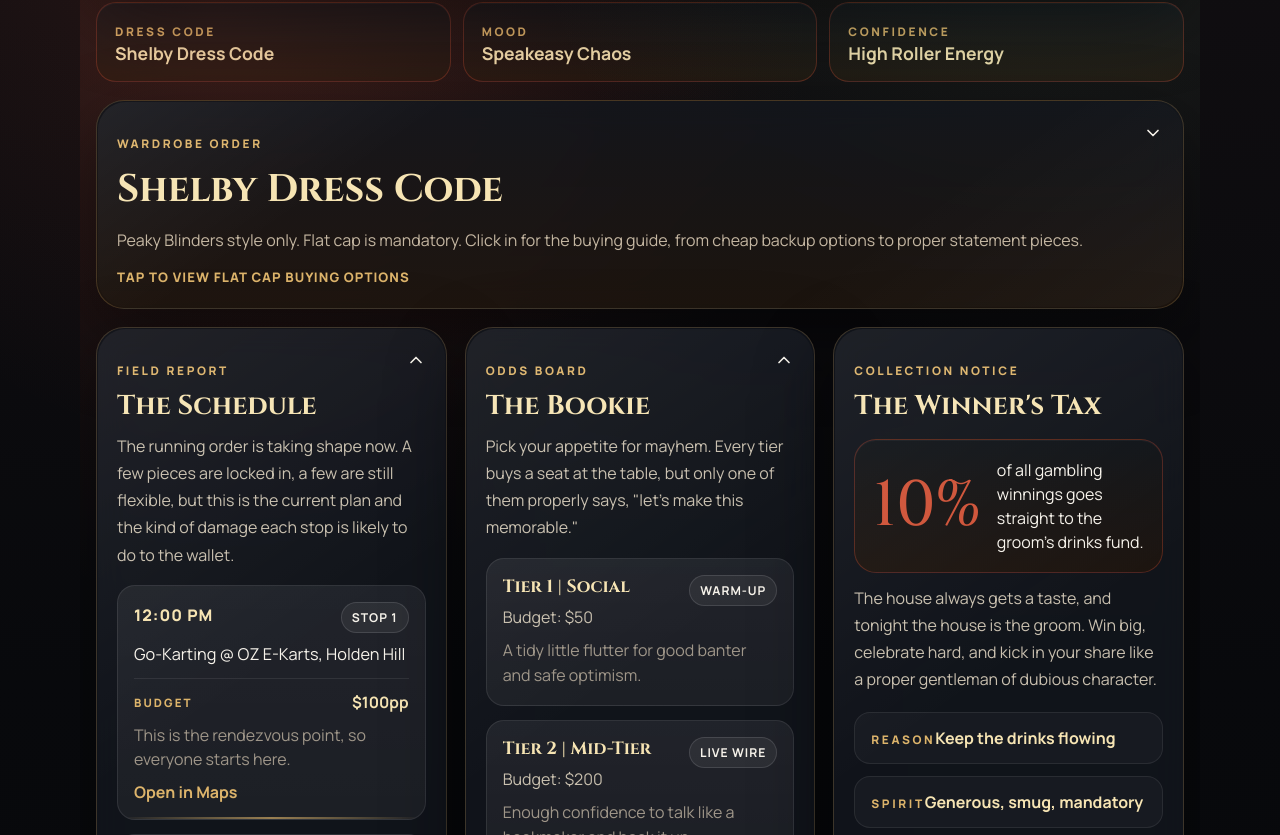
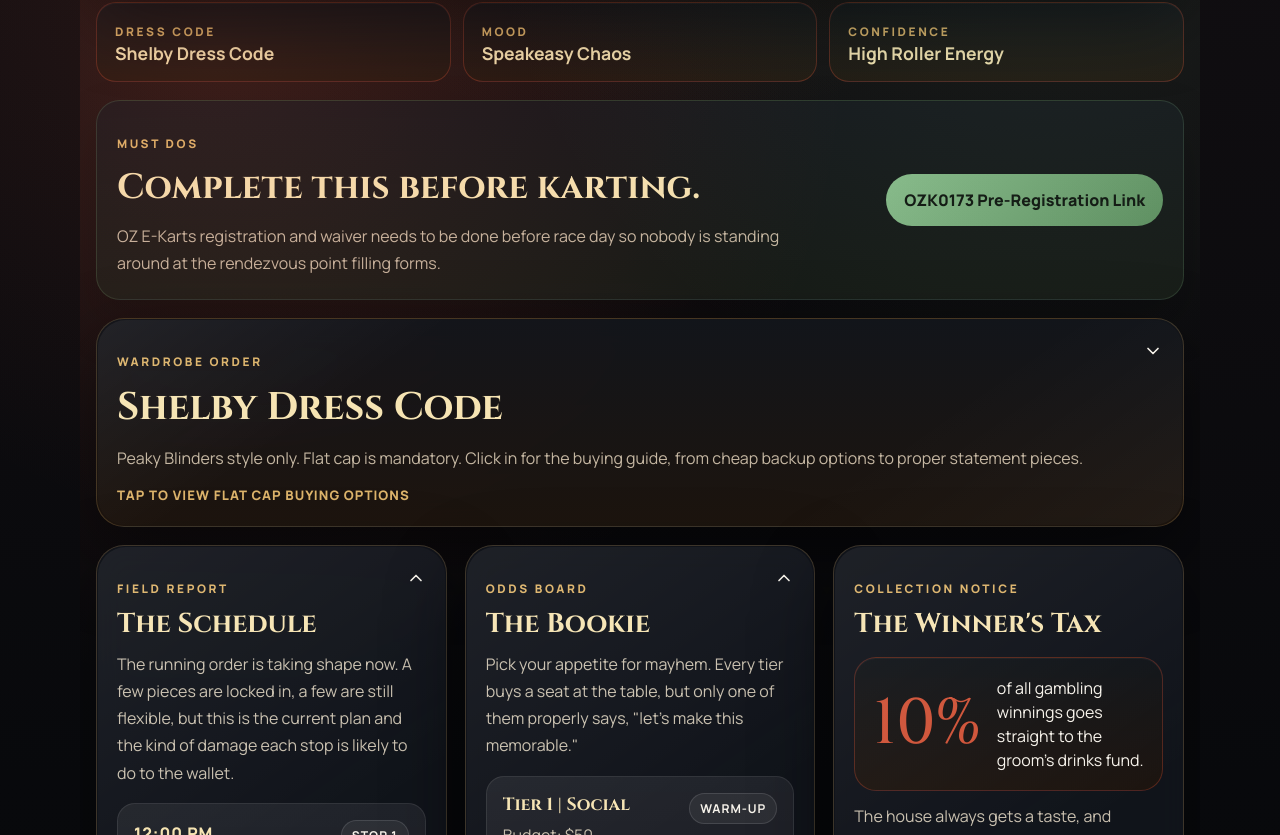
Before and after one commit to mgf-82/peaky-bucks-party, a React (Create React App) app: page / in a window 1280 px wide. Shown: the part 645-1480 px from the top of the page. Built offline with nearby package versions, Linux system fonts and the light colour scheme.

Commit message:
Add must-dos section with kart registration link

```diff
--- a/src/App.js
+++ b/src/App.js
@@ -26,6 +26,24 @@ const App = () => {
           <strong>High Roller Energy</strong>
         </div>
       </section>
+      <section className="must-do-card" aria-labelledby="must-do-title">
+        <div>
+          <p className="closing-eyebrow">Must Dos</p>
+          <h2 className="must-do-title" id="must-do-title">Complete this before karting.</h2>
+          <p className="must-do-text">
+            OZ E-Karts registration and waiver needs to be done before race day so nobody is
+            standing around at the rendezvous point filling forms.
+          </p>
+        </div>
+        <a
+          className="must-do-link"
+          href="https://web.racefacer.com/kiosk/ozekarts?booking=5142271b-4054-4907-89f1-8cdd47e982ec"
+          target="_blank"
+          rel="noopener noreferrer"
+        >
+          OZK0173 Pre-Registration Link
+        </a>
+      </section>
       <DressCodePanel />
       <main className="content-stack">
         <FlashySchedule />
--- a/src/styles.css
+++ b/src/styles.css
@@ -531,6 +531,52 @@ body {
     background: linear-gradient(180deg, rgba(19, 22, 28, 0.9), rgba(31, 22, 15, 0.88));
 }
 
+.must-do-card {
+    display: flex;
+    align-items: center;
+    justify-content: space-between;
+    gap: 18px;
+    margin-bottom: 18px;
+    padding: 22px 20px;
+    border-radius: 24px;
+    background: linear-gradient(180deg, rgba(19, 22, 28, 0.9), rgba(24, 29, 24, 0.88));
+    border: 1px solid rgba(136, 187, 139, 0.18);
+    box-shadow: 0 24px 48px rgba(0, 0, 0, 0.24);
+}
+
+.must-do-title {
+    margin: 0;
+    font-family: "Cinzel", Georgia, serif;
+    font-size: clamp(1.5rem, 3vw, 2.2rem);
+    color: #f6e4b3;
+}
+
+.must-do-text {
+    margin: 12px 0 0;
+    color: #c5b7a2;
+    line-height: 1.7;
+    max-width: 42rem;
+}
+
+.must-do-link {
+    display: inline-flex;
+    align-items: center;
+    justify-content: center;
+    min-height: 52px;
+    padding: 0 18px;
+    border-radius: 999px;
+    background: linear-gradient(135deg, #88bb8b, #5d8e60);
+    color: #0f1510;
+    font-weight: 800;
+    text-decoration: none;
+    white-space: nowrap;
+}
+
+.must-do-link:hover,
+.must-do-link:focus-visible {
+    transform: translateY(-2px);
+}
+
 .dress-code-toggle {
     display: flex;
     align-items: flex-start;
@@ -771,14 +817,29 @@ body {
 
 .tax-rules {
     margin-top: 18px;
+    align-items: stretch;
 }
 
 .tax-rule {
     flex: 1 1 220px;
+    display: grid;
+    gap: 10px;
     padding: 14px 16px;
     border-radius: 16px;
     background: rgba(255, 255, 255, 0.03);
     border: 1px solid rgba(255, 255, 255, 0.08);
+}
+
+.tax-rule-label {
+    display: block;
+    margin: 0;
+}
+
+.tax-rule strong {
+    display: block;
+    color: #f6e4b3;
+    font-size: 1rem;
+    line-height: 1.45;
 }
 
 .closing-card {
@@ -828,6 +889,11 @@ body {
         grid-template-columns: 1fr;
     }
 
+    .must-do-card {
+        flex-direction: column;
+        align-items: flex-start;
+    }
+
     .style-guide,
     .flat-cap-links {
         grid-template-columns: 1fr;
```
